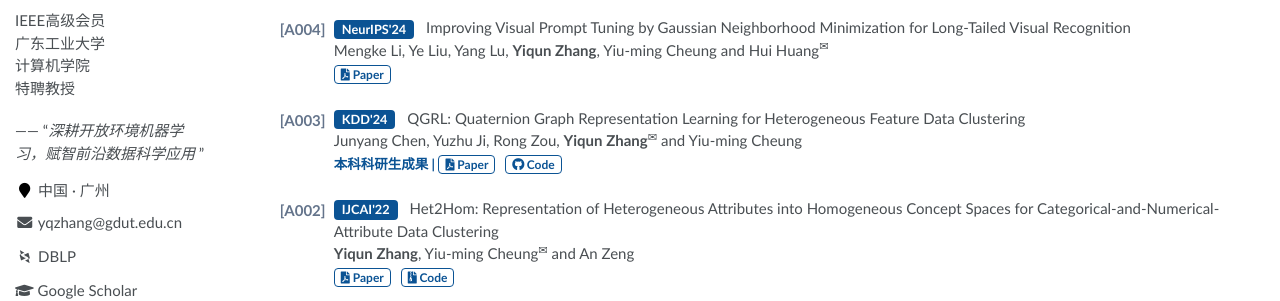
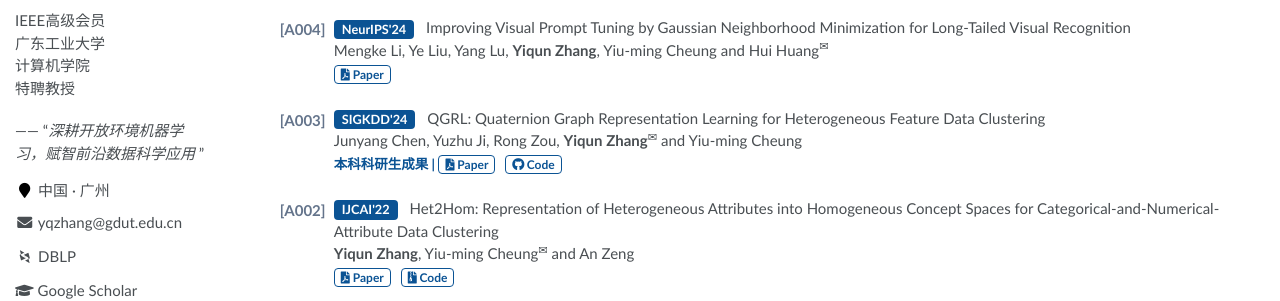
Before and after one commit to yqzhang-Zz/zh-publications, a Jekyll site: the page built from _pages/about.md, in a window 1280 px wide and 900 px high, scrolled down 3266 px. Shown: the part 149-450 px from the top of the window. Built offline with Jekyll 4.4.1, drawn with Linux system fonts in a browser that asks for light colours; some web fonts are replaced; a script that is not in the unit is left out; comment, search, counter and statistics services are not loaded.

Commit message:
Update about.md

```diff
--- a/_pages/about.md
+++ b/_pages/about.md
@@ -396,11 +396,11 @@ redirect_from:
   </div>
 </div>
 
-<!-- A003 KDD 2024 QGRL Junyang Chen -->
+<!-- A003 SIGKDD 2024 QGRL Junyang Chen -->
 <div style="display: flex; margin-bottom: 1.5em; text-align: left;">
   <div style="flex: 0 0 3.6em; color: #64748b; font-weight: bold; font-size: 1em; padding-top: 2px;">[A003]</div>
   <div style="flex: 1;">
-    <span style="display: inline-block; background-color: #0b5394; color: #ffffff; padding: 2px 8px; border-radius: 4px; font-weight: bold; font-size: 0.85em; margin-right: 8px; vertical-align: middle; line-height: 1.2;">KDD'24</span> QGRL: Quaternion Graph Representation Learning for Heterogeneous Feature Data Clustering<br>
+    <span style="display: inline-block; background-color: #0b5394; color: #ffffff; padding: 2px 8px; border-radius: 4px; font-weight: bold; font-size: 0.85em; margin-right: 8px; vertical-align: middle; line-height: 1.2;">SIGKDD'24</span> QGRL: Quaternion Graph Representation Learning for Heterogeneous Feature Data Clustering<br>
     Junyang Chen, Yuzhu Ji, Rong Zou, <strong>Yiqun Zhang</strong><sup>&#x2709;</sup> and Yiu-ming Cheung<br>
     <span style="color: #0b5394; font-size: 0.9em; font-weight: bold;">本科科研生成果 | </span><a href="https://dl.acm.org/doi/abs/10.1145/3637528.3671839" target="_blank" style="color: #0b5394; border: 1px solid #0b5394; border-radius: 4px; padding: 1px 6px; text-decoration: none; font-weight: bold; font-size: 0.8em; margin-right: 6px; white-space: nowrap;"><i class="fas fa-file-pdf"></i> Paper</a> <a href="https://github.com/Juny-Chen/QGRL.git" target="_blank" style="color: #0b5394; border: 1px solid #0b5394; border-radius: 4px; padding: 1px 6px; text-decoration: none; font-weight: bold; font-size: 0.8em; white-space: nowrap;"><i class="fab fa-github"></i> Code</a>
   </div>
```
